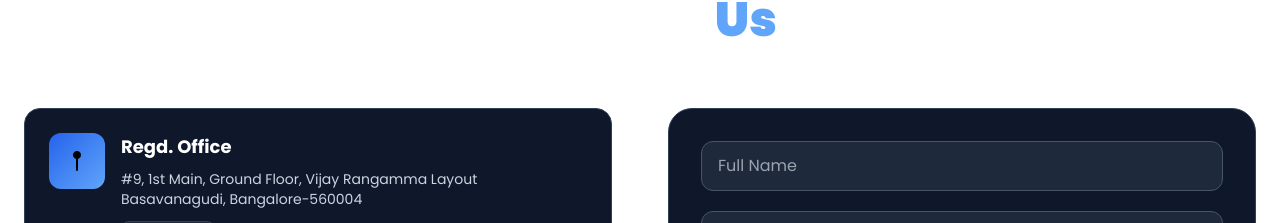
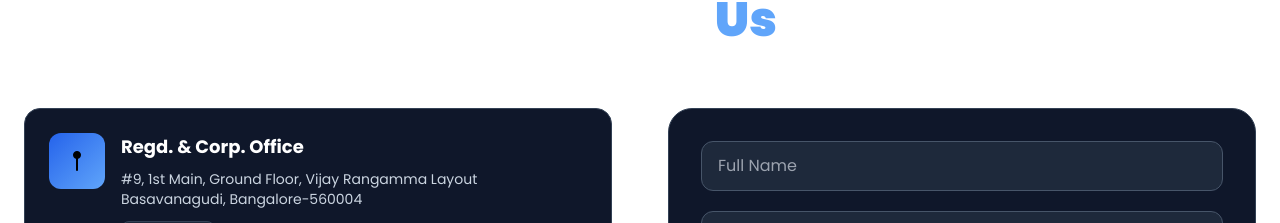
Before and after one commit to Yasir533/sai-infotech-webapp, a React (Vite) app in the folder sai-info/: page / in a window 1280 px wide. Shown: the part 4459-4682 px from the top of the page. Built offline with nearby package versions, Linux system fonts and the light colour scheme.

Commit message:
Updated office label to Regd. & Corp. Office

```diff
--- a/sai-info/src/components/Contact.jsx
+++ b/sai-info/src/components/Contact.jsx
@@ -24,7 +24,7 @@ const SERVICE_OPTIONS = [
 const contactInfo = [
   {
     icon: FiMapPin,
-    title: 'Regd. Office',
+    title: 'Regd. & Corp. Office',
     lines: [
       '#9, 1st Main, Ground Floor, Vijay Rangamma Layout',
       'Basavanagudi, Bangalore-560004',
@@ -46,7 +46,7 @@ const contactInfo = [
 ]
 
 const iconImageByTitle = {
-  'Regd. Office': '/icons/icons8-location-pin-24.png',
+  'Regd. & Corp. Office': '/icons/icons8-location-pin-24.png',
   Phone: '/icons/icons8-online-support-50.png',
   Email: '/icons/icons8-mail-24.png',
 }
@@ -230,7 +230,7 @@ export default function Contact() {
                       </p>
                     );
                   })}
-                  {info.title === 'Regd. Office' && (
+                  {info.title === 'Regd. & Corp. Office' && (
                     <div className="mt-3">
                       <a
                         href="https://maps.app.goo.gl/nr6kvoQtCdyEo42k7"
```
